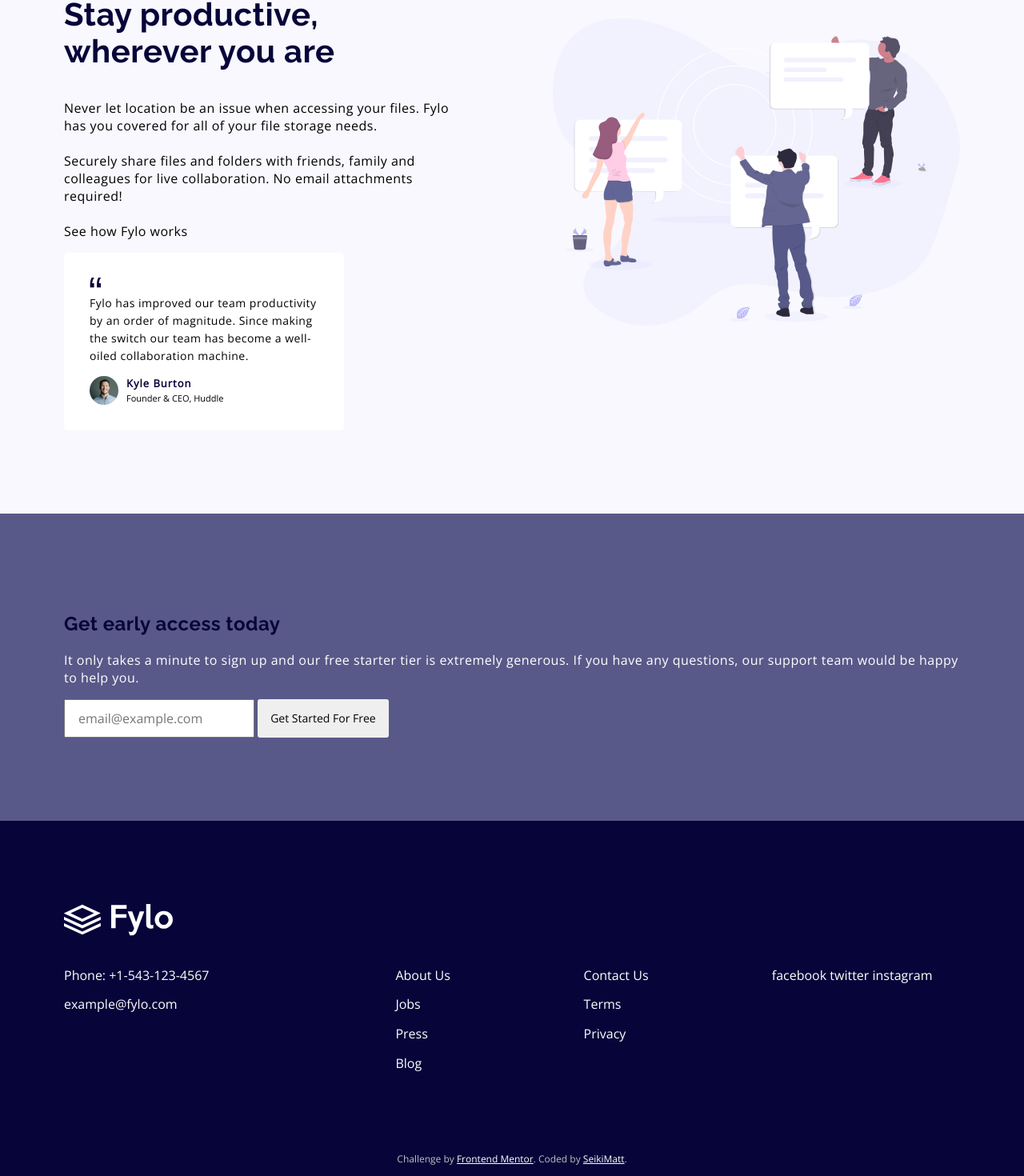
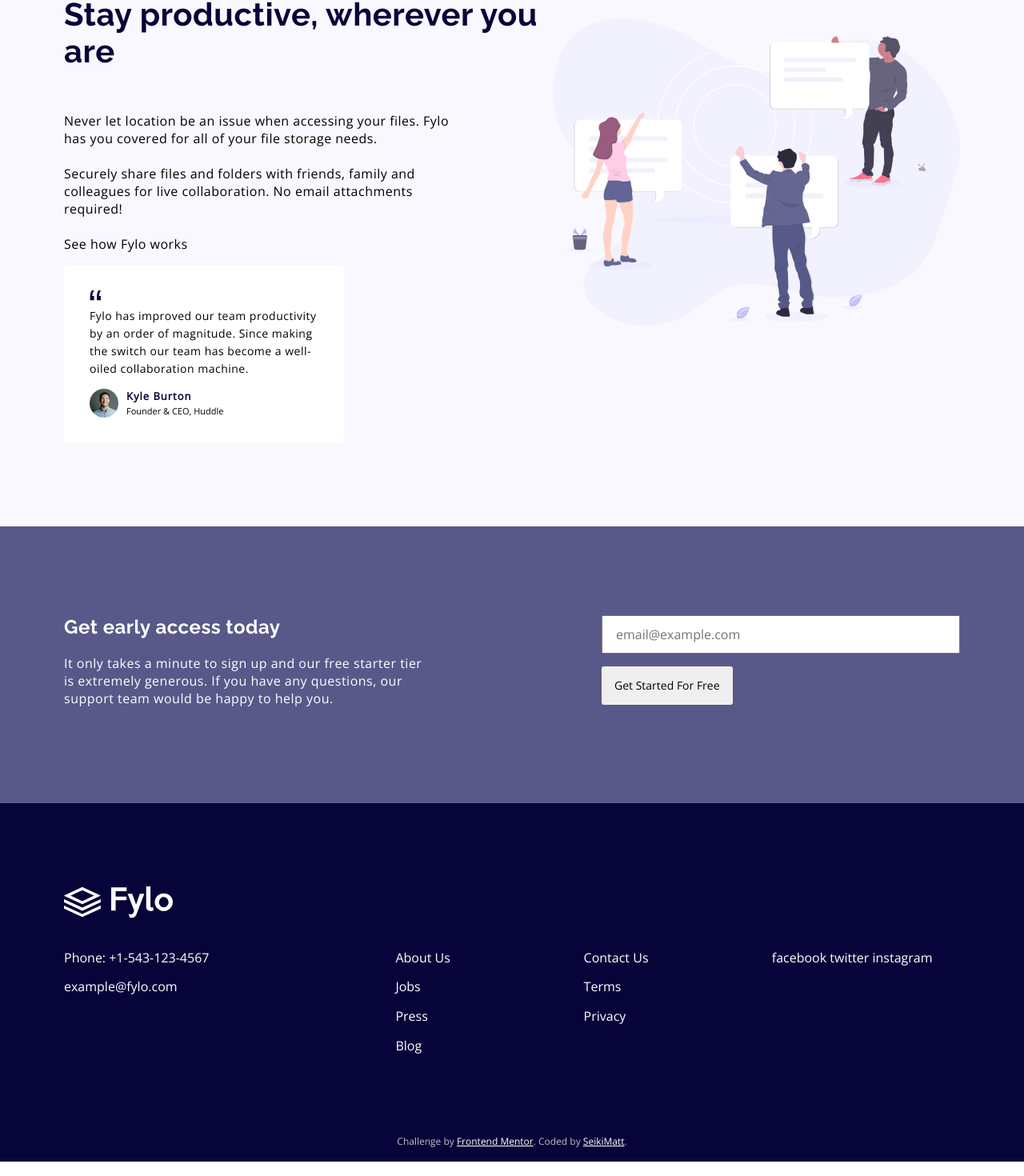
Before and after one commit to SeikiMatt/fylo-landing-page-with-two-column-layout-master, a Next.js app: page / in a window 1280 px wide. Shown: the part 859-2329 px from the top of the page at 80% size. Built offline with nearby package versions, Linux system fonts and the light colour scheme.

Commit message:
Layout details, ultrawide responsiveness

```diff
--- a/components/Footer/Footer.module.css
+++ b/components/Footer/Footer.module.css
@@ -1,7 +1,14 @@
 .main {
+    display: flex;
+    justify-content: center;
+    width: 100%;
     padding: 6.5rem 5rem;
     background-color: var(--primary-dark);
     color: #fff;
+}
+
+.inner {
+    width: 100%;
 }
 
 .brand {
--- a/components/Footer/Footer.tsx
+++ b/components/Footer/Footer.tsx
@@ -3,6 +3,7 @@
 export default function Footer() {
     return (
         <footer className={css.main}>
+            <div className={`${css.inner} max-width`}>
                 <div className={css.brand}>
                     <img src='/logo.svg' />
                 </div>
@@ -37,6 +38,7 @@
                     </div>
                     <div className={css.column}>facebook twitter instagram</div>
                 </div>
+            </div>
         </footer>
     );
 }
--- a/components/Header/Header.module.css
+++ b/components/Header/Header.module.css
@@ -38,7 +38,6 @@
 
     .content {
         height: min-content;
-        padding-right: 3.25rem;
     }
 
     .illustration {
--- a/components/SignUp/SignUp.module.css
+++ b/components/SignUp/SignUp.module.css
@@ -1,5 +1,47 @@
 .main {
-    padding: 6.5rem 5rem;
+    display: flex;
+    justify-content: center;
+    width: 100%;
+    padding: 5.75rem 32px 6.5rem 32px;
+
     background-color: var(--primary);
     color: #fff;
 }
+
+.inner {
+    display: flex;
+    justify-content: space-between;
+    width: 100%;
+}
+
+.main h2 {
+    color: #fff;
+}
+
+.main input {
+    width: 100%;
+}
+
+.content {
+    width: 40%;
+}
+
+.form {
+    display: flex;
+    flex-direction: column;
+    justify-content: center;
+    row-gap: 1rem;
+    width: 40%;
+}
+
+.form button {
+    white-space: nowrap;
+    width: min-content;
+}
+
+@media screen and (min-width: 600px) {
+    .main {
+        padding-left: 5rem;
+        padding-right: 5rem;
+    }
+}
--- a/components/SignUp/SignUp.tsx
+++ b/components/SignUp/SignUp.tsx
@@ -3,12 +3,20 @@
 export default function SignUp() {
     return (
         <section className={css.main}>
-            <h2>Get early access today</h2>
-            <p>
-                It only takes a minute to sign up and our free starter tier is extremely generous.
-                If you have any questions, our support team would be happy to help you.
-            </p>
-            <input placeholder='email@example.com'></input> <button>Get Started For Free</button>
+            <div className={`${css.inner} max-width`}>
+                <div className={css.content}>
+                    <h2>Get early access today</h2>
+                    <p>
+                        It only takes a minute to sign up and our free starter tier is extremely
+                        generous. If you have any questions, our support team would be happy to help
+                        you.
+                    </p>
+                </div>
+                <div className={css.form}>
+                    <input placeholder='email@example.com'></input>
+                    <button>Get Started For Free</button>
+                </div>
+            </div>
         </section>
     );
 }
--- a/components/Testimonials/Testimonials.module.css
+++ b/components/Testimonials/Testimonials.module.css
@@ -15,7 +15,7 @@
 }
 
 .content {
-    width: 50%;
+    width: 60%;
 }
 
 .illustration {
@@ -38,8 +38,14 @@
     }
 
     .content {
+        display: flex;
+        flex-direction: column;
+        align-items: left;
         height: min-content;
-        padding-right: 3.25rem;
+    }
+
+    .content .flavorText {
+        width: 80%;
     }
 
     .illustration {
--- a/components/Testimonials/Testimonials.tsx
+++ b/components/Testimonials/Testimonials.tsx
@@ -8,7 +8,7 @@
                 <div className={`${css.inner} max-width`}>
                     <div className={css.content}>
                         <h1>Stay productive, wherever you are</h1>
-                        <p>
+                        <p className={css.flavorText}>
                             Never let location be an issue when accessing your files. Fylo has you
                             covered for all of your file storage needs.
                             <br />
--- a/pages/index.tsx
+++ b/pages/index.tsx
@@ -20,9 +20,9 @@
                 <Header />
                 <Testimonials />
                 <SignUp />
-                <Footer />
-                <Attributions />
             </main>
+            <Footer />
+            <Attributions />
         </>
     );
 }
--- a/styles/globals.css
+++ b/styles/globals.css
@@ -1,10 +1,10 @@
 @import url('./normalize.css');
 
 :root {
+    --page-max-width: 1440px;
+
     --font-primary: 'Open Sans', sans-serif;
     --font-display: 'Raleway', sans-serif;
-
-    --global-width: 100%;
 
     --primary: hsl(238, 22%, 44%);
     --primary-dark: hsl(243, 87%, 12%);
@@ -12,12 +12,6 @@
     --accent-cyan: hsl(170, 45%, 43%);
     --neutral-gray-blue: #f8f8fe;
     --neutral-gray: hsl(0, 0%, 75%);
-}
-
-@media screen and (min-width: 600px) {
-    :root {
-        --global-width: 80%;
-    }
 }
 
 html,
@@ -81,7 +75,7 @@
 }
 
 .max-width {
-    max-width: 1440px;
+    max-width: var(--page-max-width);
 }
 
 @media screen and (min-width: 600px) {
```
Lines whose indentation alone changed are shown as unchanged.
